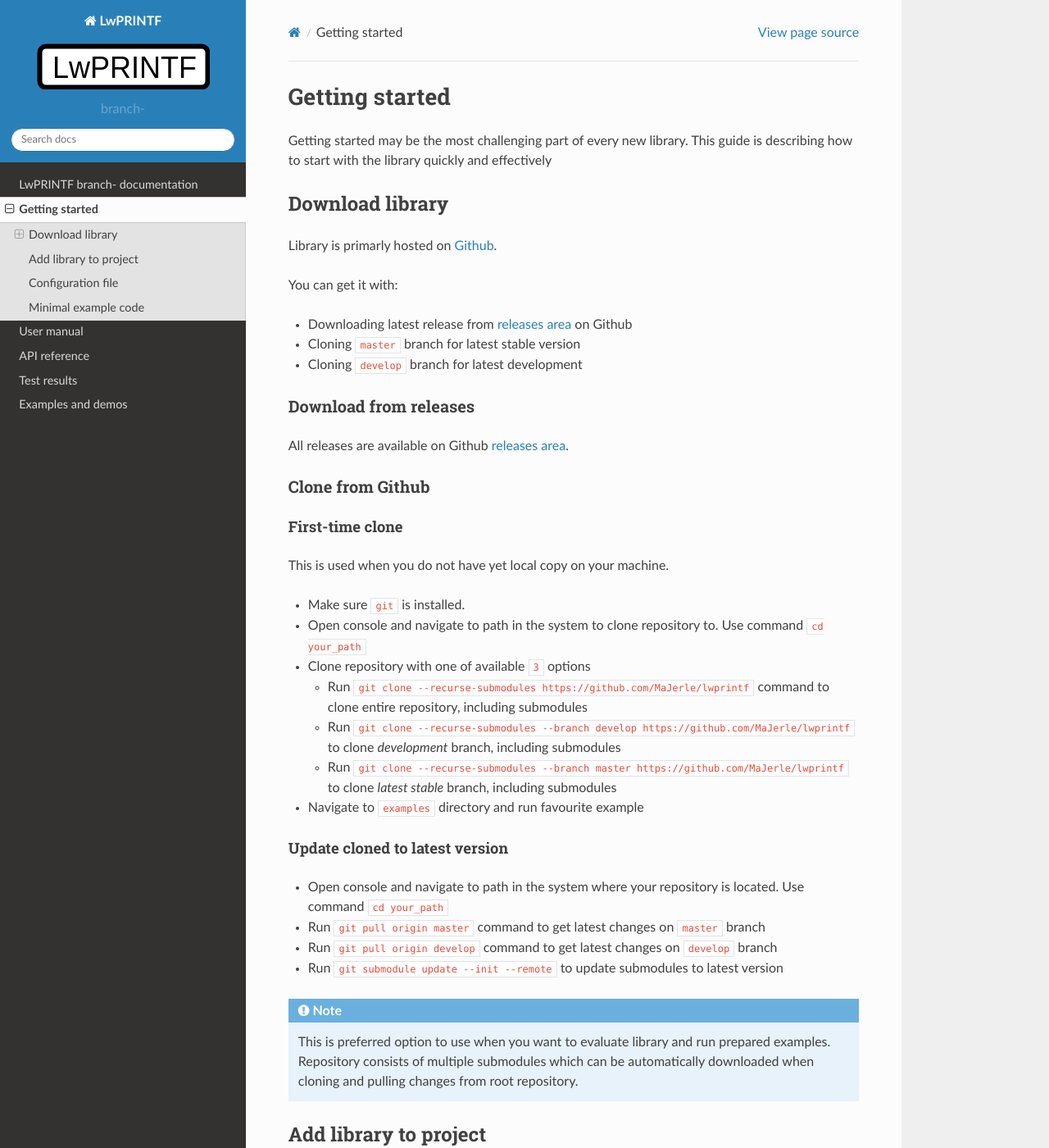
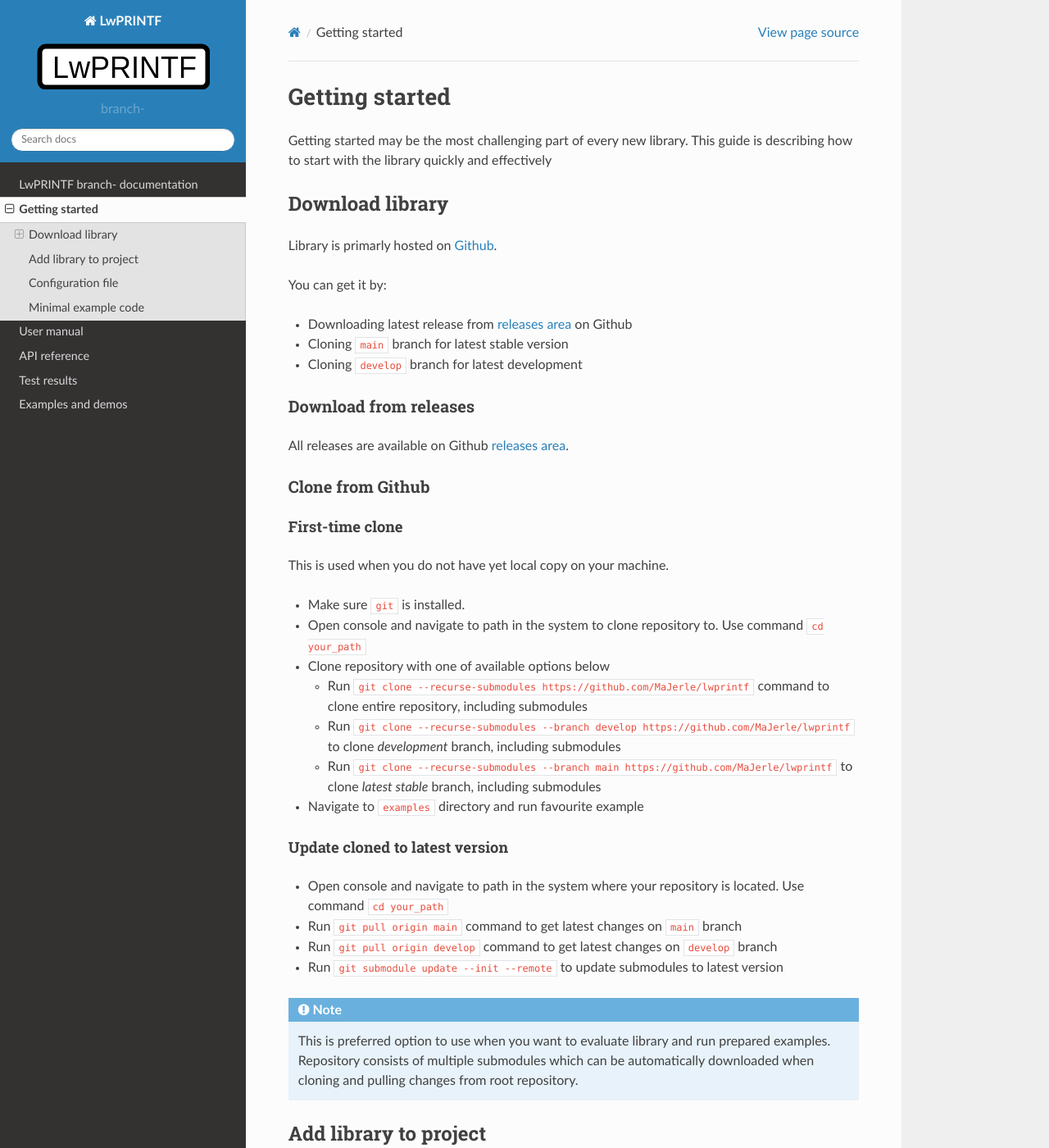
Before and after one commit to MaJerle/lwprintf, a Sphinx documentation site: the page built from docs/get-started/index.rst, in a window 1280 px wide and 1400 px high. Shown: the whole window at 82% size. Built offline with Sphinx 7.4.7 and the Read the Docs theme 2.0.0, drawn with Linux system fonts in a browser that asks for light colours; the version number could not be read and is left out.

Commit message:
Update master branch to main

```diff
--- a/docs/get-started/index.rst
+++ b/docs/get-started/index.rst
@@ -13,10 +13,10 @@ Download library
 
 Library is primarly hosted on `Github <https://github.com/MaJerle/lwprintf>`_.
 
-You can get it with:
+You can get it by:
 
 * Downloading latest release from `releases area <https://github.com/MaJerle/lwprintf/releases>`_ on Github
-* Cloning ``master`` branch for latest stable version
+* Cloning ``main`` branch for latest stable version
 * Cloning ``develop`` branch for latest development
 
 Download from releases
@@ -34,11 +34,11 @@ This is used when you do not have yet local copy on your machine.
 
 * Make sure ``git`` is installed.
 * Open console and navigate to path in the system to clone repository to. Use command ``cd your_path``
-* Clone repository with one of available ``3`` options
+* Clone repository with one of available options below
 
   * Run ``git clone --recurse-submodules https://github.com/MaJerle/lwprintf`` command to clone entire repository, including submodules
   * Run ``git clone --recurse-submodules --branch develop https://github.com/MaJerle/lwprintf`` to clone `development` branch, including submodules
-  * Run ``git clone --recurse-submodules --branch master https://github.com/MaJerle/lwprintf`` to clone `latest stable` branch, including submodules
+  * Run ``git clone --recurse-submodules --branch main https://github.com/MaJerle/lwprintf`` to clone `latest stable` branch, including submodules
 
 * Navigate to ``examples`` directory and run favourite example
 
@@ -46,7 +46,7 @@ Update cloned to latest version
 """""""""""""""""""""""""""""""
 
 * Open console and navigate to path in the system where your repository is located. Use command ``cd your_path``
-* Run ``git pull origin master`` command to get latest changes on ``master`` branch
+* Run ``git pull origin main`` command to get latest changes on ``main`` branch
 * Run ``git pull origin develop`` command to get latest changes on ``develop`` branch
 * Run ``git submodule update --init --remote`` to update submodules to latest version
 
```
